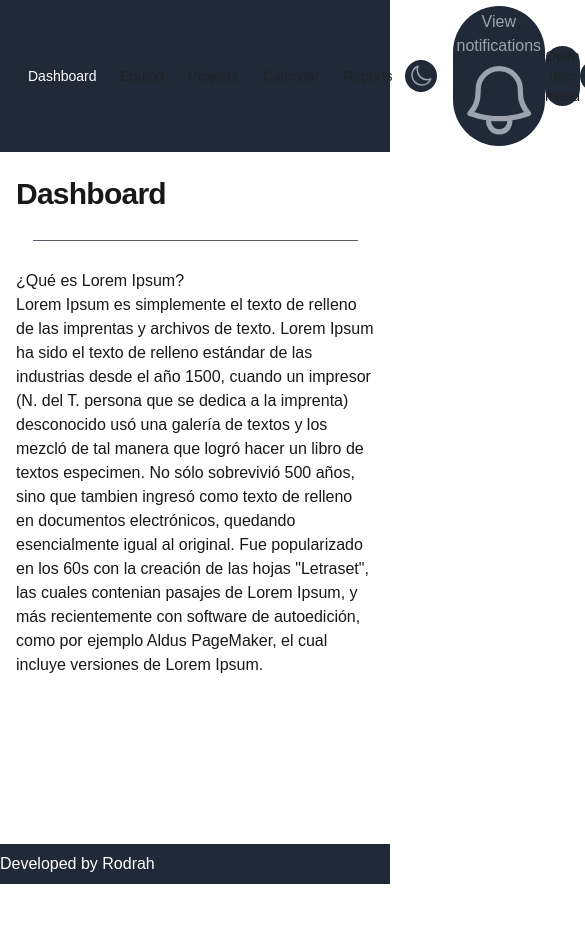
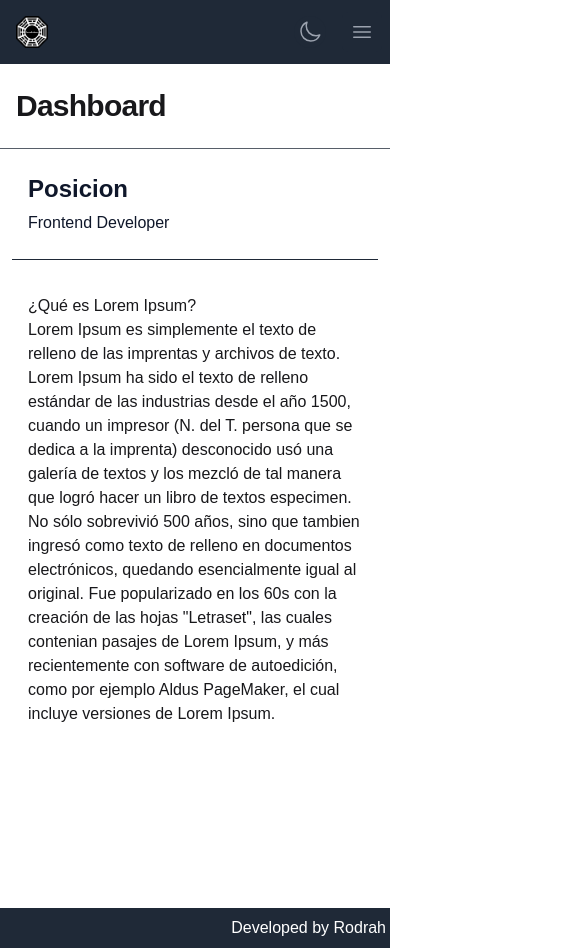
Before and after one commit to RodrigoOssa/proclastinometro, a Next.js app: page /dashboard in a window 390 px wide. Shown: the top 948 px of the page, 585 px wide, since content can reach past the window. Before the commit the page ends 884 px from the top, so only its background shows below. Built offline with nearby package versions, Linux system fonts and the light colour scheme.

Commit message:
Estructurando el dashboard + arreglo de reconocimiento tailwind + clases generalista de colores de titulos y textos.

```diff
--- a/src/app/dashboard/layout.tsx
+++ b/src/app/dashboard/layout.tsx
@@ -1,12 +1,14 @@
+import Footer from "@/ui/footer";
 import Navbar from "../../ui/navbar";
 
 export default function DashboardLayout({ children }: Readonly<{
     children: React.ReactNode;
 }>) {
     return (
-        <div className="min-h-full">
-            <Navbar></Navbar>
+        <div className="h-full">
+            <Navbar />
             {children}
+            <Footer />
         </div>
     );
 }
--- a/src/app/dashboard/page.tsx
+++ b/src/app/dashboard/page.tsx
@@ -1,15 +1,19 @@
-import Navbar from "../../ui/navbar";
+import WorkPosition from "@/components/WorkPosition";
 
 const Dashboard = () => {
     return (
-        <div className="min-h-full">
+        <div className="h-full">
             <header className="">
                 <div className="mx-auto max-w-7xl px-4 py-6 sm:px-6 lg:px-8">
                     <h1 className="text-3xl font-bold tracking-tight text-zinc-900 dark:text-slate-50">Dashboard</h1>
                 </div>
             </header>
-            <hr className="w-10/12 m-1 opacity-75 mx-auto border-gray-800 dark:shadow-white dark:border-slate-200" />
-            <main>
+            <hr
+                className="md:w-10/12 md:m-1 opacity-75 md:mx-auto border-gray-800 dark:shadow-white dark:border-slate-200 w-12/12 mx-0" />
+
+            <main
+                className="container mx-3 w-auto my-auto flex-col justify-center md:m-auto space-y-2.5">
+                <WorkPosition />
                 <div className="mx-auto max-w-7xl px-4 py-6 sm:px-6 lg:px-8 text-zinc-900 dark:text-slate-50">
                     <h3>¿Qué es Lorem Ipsum?</h3>
                     <p>Lorem Ipsum es simplemente el texto de relleno de las imprentas y archivos de texto. Lorem Ipsum ha sido el texto de relleno estándar de las industrias desde el año 1500, cuando un impresor (N. del T. persona que se dedica a la imprenta) desconocido usó una galería de textos y los mezcló de tal manera que logró hacer un libro de textos especimen. No sólo sobrevivió 500 años, sino que tambien ingresó como texto de relleno en documentos electrónicos, quedando esencialmente igual al original. Fue popularizado en los 60s con la creación de las hojas "Letraset", las cuales contenian pasajes de Lorem Ipsum, y más recientemente con software de autoedición, como por ejemplo Aldus PageMaker, el cual incluye versiones de Lorem Ipsum.</p>
--- a/src/app/globals.css
+++ b/src/app/globals.css
@@ -5,12 +5,16 @@
 :root {
   --background: #222;
   --foreground: #222;
+  --text-color-primary: #0f172a;
+  --title-color-primary: #0f172a;
 }
 
 @media (prefers-color-scheme: dark) {
   :root {
     --background: #222;
     --foreground: #222;
+    --text-color-primary: #f8fafc;
+    --title-color-primary: #f8fafc;
   }
 }
 
--- a/src/app/layout.tsx
+++ b/src/app/layout.tsx
@@ -1,8 +1,8 @@
 import type { Metadata } from "next";
 import "./globals.css";
-import Footer from "../ui/footer";
 import AutoThemeClass from "../components/AutoThemeClass";
-import Head from "next/head";
+
+
 
 export const metadata: Metadata = {
   title: "Create Next App",
@@ -12,21 +12,15 @@ export const metadata: Metadata = {
 export default function RootLayout({ children }: Readonly<{
   children: React.ReactNode;
 }>) {
+
   return (
-    <html lang="es" suppressHydrationWarning>
+    <html lang="es" suppressHydrationWarning className="h-full">
       <body className="h-full bg-white dark:bg-darkBg">
-
         <AutoThemeClass />
-
-        <div className="">
-          <div className="min-h-screen">
-            {children}
-          </div>
-          <div className="">
-            <Footer></Footer>
-          </div>
+        <div className="h-full">
+          {children}
         </div>
       </body>
-    </html>
+    </html >
   );
 }
--- a/src/app/page.tsx
+++ b/src/app/page.tsx
@@ -1,7 +1,9 @@
+
 
 export default function Home() {
 
   return (
+    <main>
       <div className="flex min-h-full flex-col justify-center px-6 py-12 lg:px-8">
         <div className="sm:mx-auto sm:w-full sm:max-w-sm">
           <img className="mx-auto h-21 w-auto" src="./assets/img/logo.png" alt="Electrosof"></img>
@@ -35,5 +37,6 @@ export default function Home() {
           </form>
         </div>
       </div>
+    </main>
   );
 }
--- a/src/app/profile/layout.tsx
+++ b/src/app/profile/layout.tsx
@@ -6,7 +6,6 @@ export default function ProfileLayout({ children }: Readonly<{
 
     return (
         <div>
-            <Navbar />
             {children}
         </div>
     )
--- a/src/app/profile/page.tsx
+++ b/src/app/profile/page.tsx
@@ -1,4 +1,3 @@
-import { PaperClipIcon } from '@heroicons/react/20/solid'
 
 export default function ProfilePage() {
 
@@ -6,32 +5,32 @@ export default function ProfilePage() {
 
         <div className="md:container md:mx-auto dark:text-black mt-6">
             <div className="px-4 sm:px-0">
-                <h3 className="text-base/7 font-semibold text-gray-900 dark:text-white" >Información de perfil</h3>
+                <h3 className="text-base/7 font-semibold text-gray-900 dark:text-gray-100" >Información de perfil</h3>
                 <p className="mt-1 max-w-2xl text-sm/6 text-gray-500">V 1.0</p>
             </div>
-            <div className="mt-6 border-t border-gray-100 ">
-                <dl className="divide-y divide-gray-100">
+            <div className="mt-6 border-t dark:border-gray-100 border-gray-300">
+                <dl className="divide-y dark:divide-gray-100 divide-gray-300">
                     <div className="px-4 py-6 sm:grid sm:grid-cols-3 sm:gap-4 sm:px-0">
-                        <dt className="text-sm/6 font-bold text-gray-900 dark:text-white">Nombre Completo</dt>
-                        <dd className="mt-1 text-sm/6 text-gray-700 sm:col-span-2 sm:mt-0 dark:text-white">Homero simpson</dd>
+                        <dt className="text-sm/6 font-bold text-gray-900 dark:text-gray-50">Nombre Completo</dt>
+                        <dd className="mt-1 text-sm/6 text-gray-700 sm:col-span-2 sm:mt-0 dark:text-gray-100">Homero simpson</dd>
                     </div>
                     <div className="px-4 py-6 sm:grid sm:grid-cols-3 sm:gap-4 sm:px-0">
-                        <dt className="text-sm/6 font-bold text-gray-900 dark:text-white">Alias</dt>
-                        <dd className="mt-1 text-sm/6 text-gray-700 sm:col-span-2 sm:mt-0 dark:text-white">Homero Tompson</dd>
+                        <dt className="text-sm/6 font-bold text-gray-900 dark:text-gray-50">Alias</dt>
+                        <dd className="mt-1 text-sm/6 text-gray-700 sm:col-span-2 sm:mt-0 dark:text-gray-100">Homero Tompson</dd>
                     </div>
                     <div className="px-4 py-6 sm:grid sm:grid-cols-3 sm:gap-4 sm:px-0">
-                        <dt className="text-sm/6 font-bold text-gray-900 dark:text-white">Email</dt>
-                        <dd className="mt-1 text-sm/6 text-gray-700 sm:col-span-2 sm:mt-0 dark:text-white">hsimpson@gmail.com</dd>
+                        <dt className="text-sm/6 font-bold text-gray-900 dark:text-gray-50">Email</dt>
+                        <dd className="mt-1 text-sm/6 text-gray-700 sm:col-span-2 sm:mt-0 dark:text-gray-100">hsimpson@gmail.com</dd>
                     </div>
                     <div className="px-4 py-6 sm:grid sm:grid-cols-3 sm:gap-4 sm:px-0">
-                        <dt className="text-sm/6 font-bold text-gray-900 dark:text-white">Whatsapp</dt>
-                        <dd className="mt-1 text-sm/6 text-gray-700 sm:col-span-2 sm:mt-0 dark:text-white">2613144123</dd>
+                        <dt className="text-sm/6 font-bold text-gray-900 dark:text-gray-50">Whatsapp</dt>
+                        <dd className="mt-1 text-sm/6 text-gray-700 sm:col-span-2 sm:mt-0 dark:text-gray-100">2613144123</dd>
                     </div>
                     <div className="px-4 py-6 sm:grid sm:grid-cols-3 sm:gap-4 sm:px-0">
-                        <dt className="text-sm/6 font-bold text-gray-900 dark:text-white">Acciones</dt>
-                        <dd className="mt-1 text-sm/6 text-gray-700 sm:col-span-2 sm:mt-0 dark:text-white">
+                        <dt className="text-sm/6 font-bold text-gray-900 dark:text-gray-50">Acciones</dt>
+                        <dd className="mt-1 text-sm/6 text-gray-700 sm:col-span-2 sm:mt-0 dark:text-gray-100">
                             <button
-                                className="bg-blue-500 hover:bg-blue-700 text-white font-bold py-2 px-4 rounded float-right"
+                                className="bg-blue-500 hover:bg-blue-700 text-gray-100 font-bold py-2 px-4 rounded float-right"
                             >
                                 Editar perfil
                             </button>
--- a/src/components/WorkPosition.tsx
+++ b/src/components/WorkPosition.tsx
@@ -1,7 +1,20 @@
 export default function WorkPosition() {
+    interface Data {
+        id: number,
+        position: string,
+    }
+    const data: Data = {
+        id: 123,
+        position: "Frontend Developer",
+    }
     return (
-        <div>
-            Soy el puesto de trabajo
-        </div>
+        <section className="mx-auto px-4 py-6 text-textColor dark:text-textColor border-b border-gray-800 dark:shadow-white dark:border-slate-200">
+            <h1 className="text-titleColor dark:text-titleColor font-bold text-2xl">
+                Posicion
+            </h1>
+            <h2 className="text-titleColor dark:text-titleColor mt-1.5">
+                {data.position}
+            </h2>
+        </section>
     )
 }
--- a/tailwind.config.ts
+++ b/tailwind.config.ts
@@ -6,6 +6,7 @@ export default {
     "./src/pages/**/*.{js,ts,jsx,tsx,mdx}",
     "./src/components/**/*.{js,ts,jsx,tsx,mdx}",
     "./src/app/**/*.{js,ts,jsx,tsx,mdx}",
+    "./src/**/*.{js,ts,jsx,tsx,mdx}",
   ],
   theme: {
     extend: {
@@ -14,6 +15,11 @@ export default {
         foreground: "var(--foreground)",
         darkBg: '#222',
       },
+      textColor: {
+        textColor: "var(--text-color-primary)",
+        titleColor: "var(--title-color-primery)",
+
+      }
     },
   },
   plugins: [],
```
Lines whose indentation alone changed are shown as unchanged.
